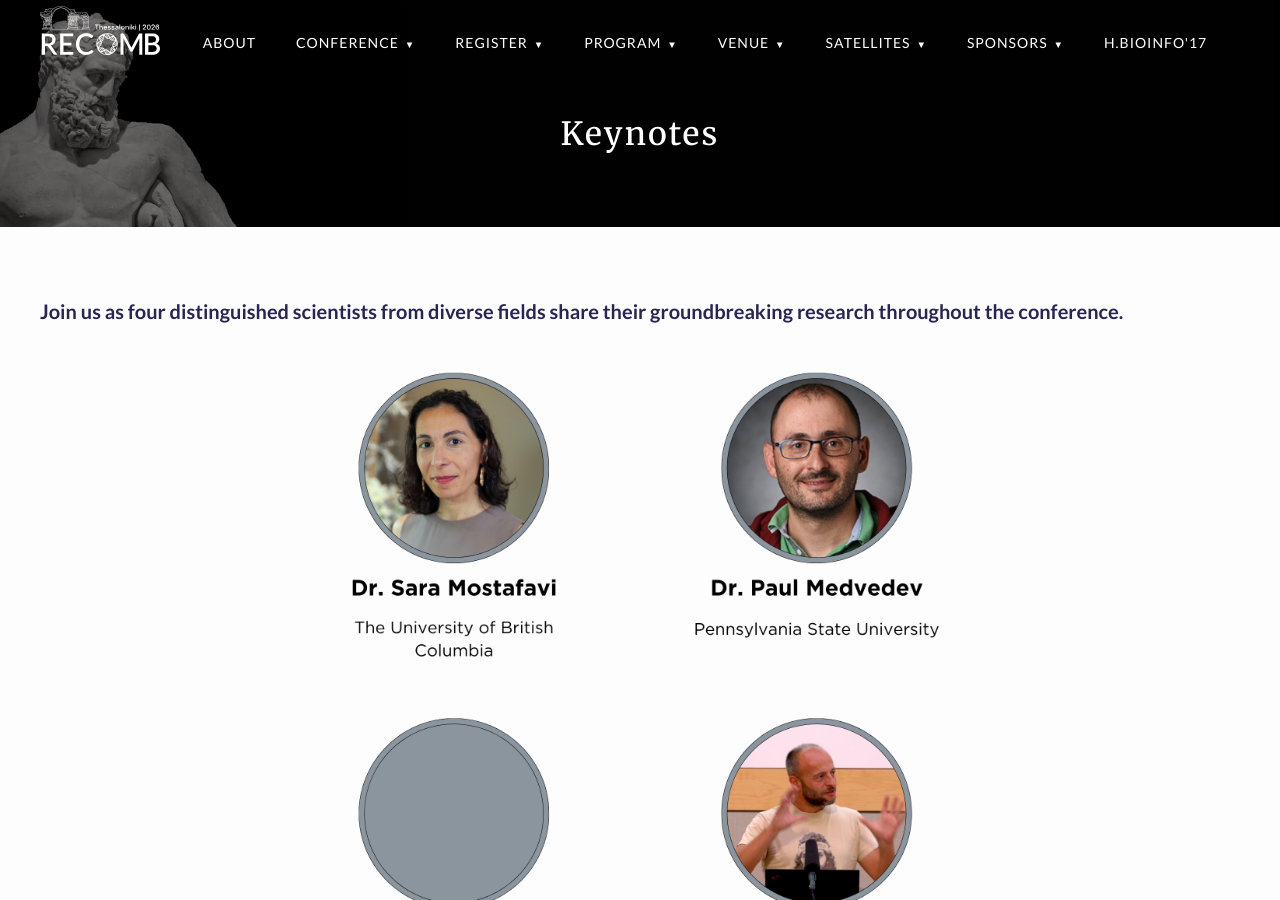
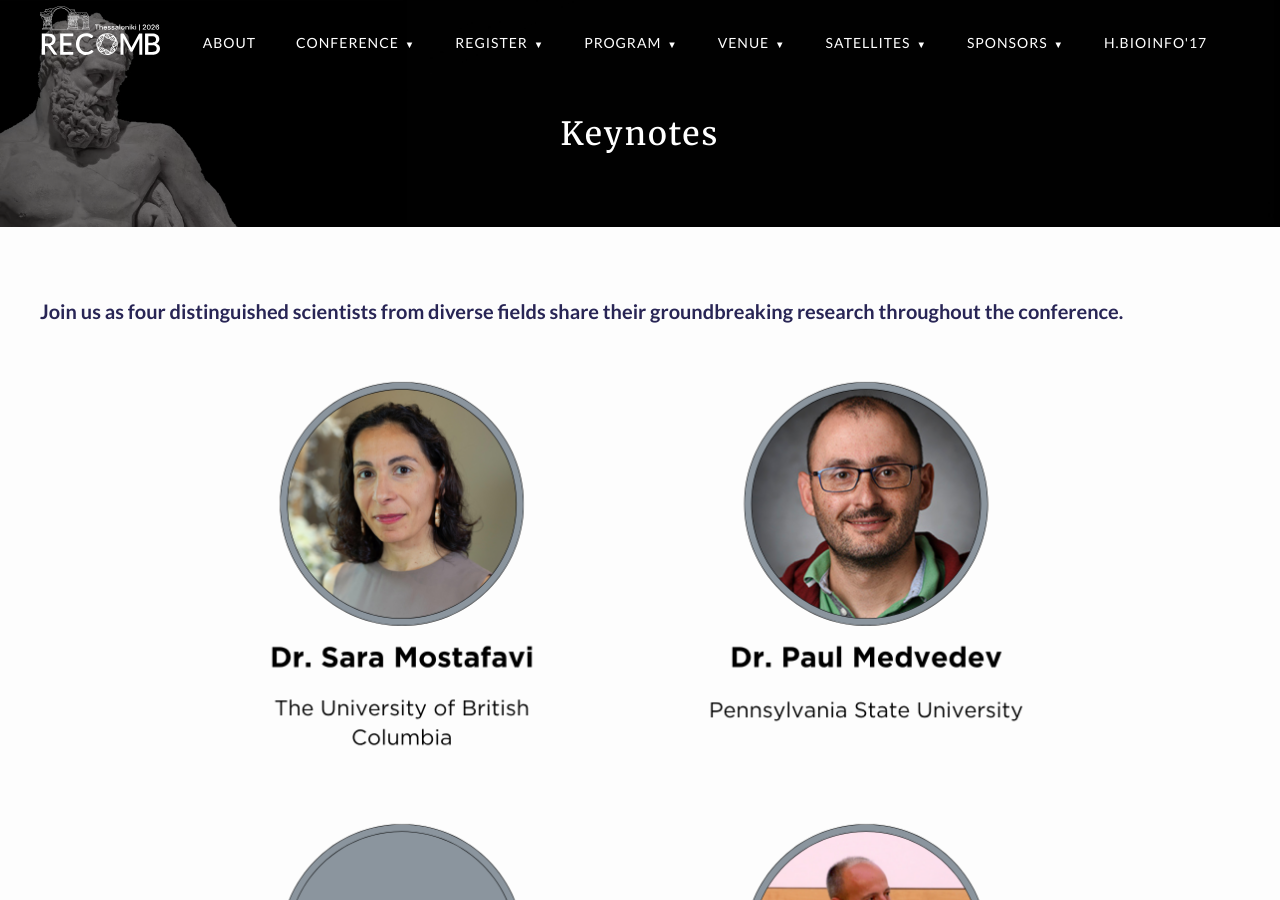
Before and after one commit to recomb-conference/recomb2026, a Jekyll site: the page built from keynotes.md, in a window 1280 px wide and 900 px high. Built offline with Jekyll 4.4.1, drawn with Linux system fonts in a browser that asks for light colours; nearby versions of some CDN libraries.

Commit message:
Update keynotes.md

```diff
--- a/keynotes.md
+++ b/keynotes.md
@@ -22,5 +22,5 @@ title: Keynotes
 #### Join us as four distinguished scientists from diverse fields share their groundbreaking research throughout the conference.
 
 <center>
-<img src="{{ keynotes }}" width="700">
+<img src="{{ keynotes }}" style="width: 70vw;">
 </center>
```
